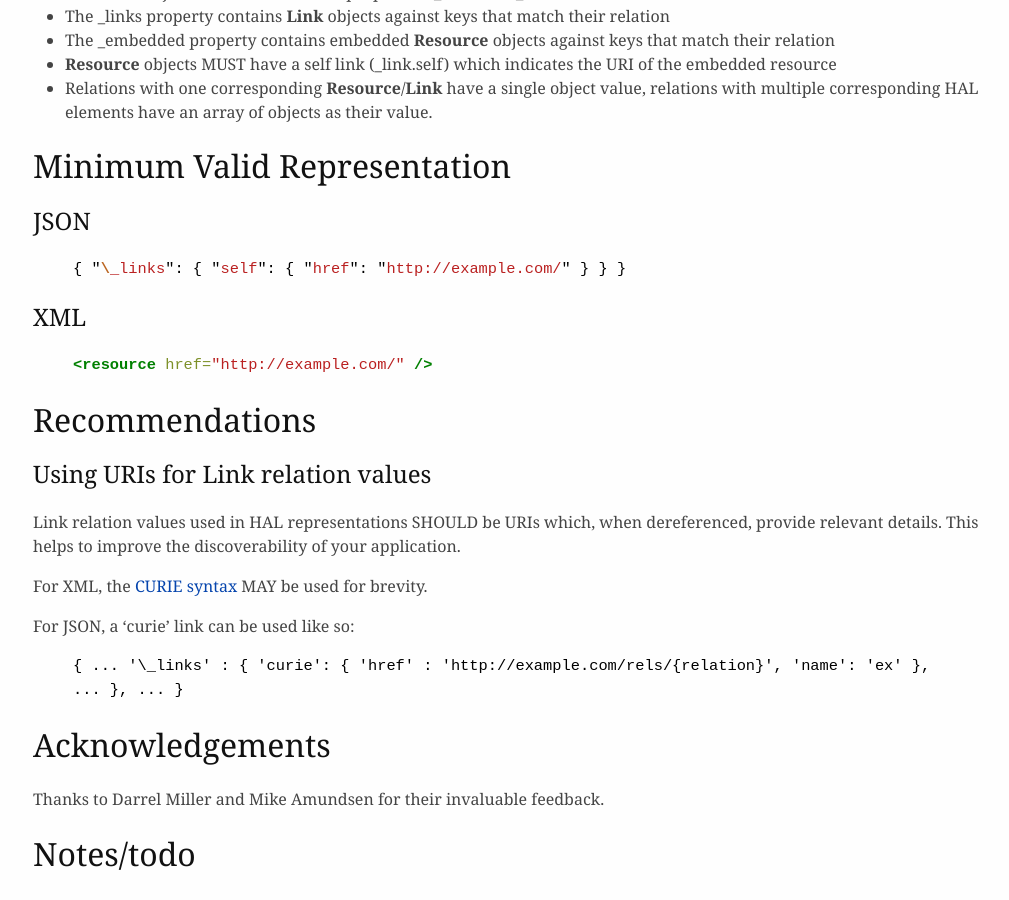
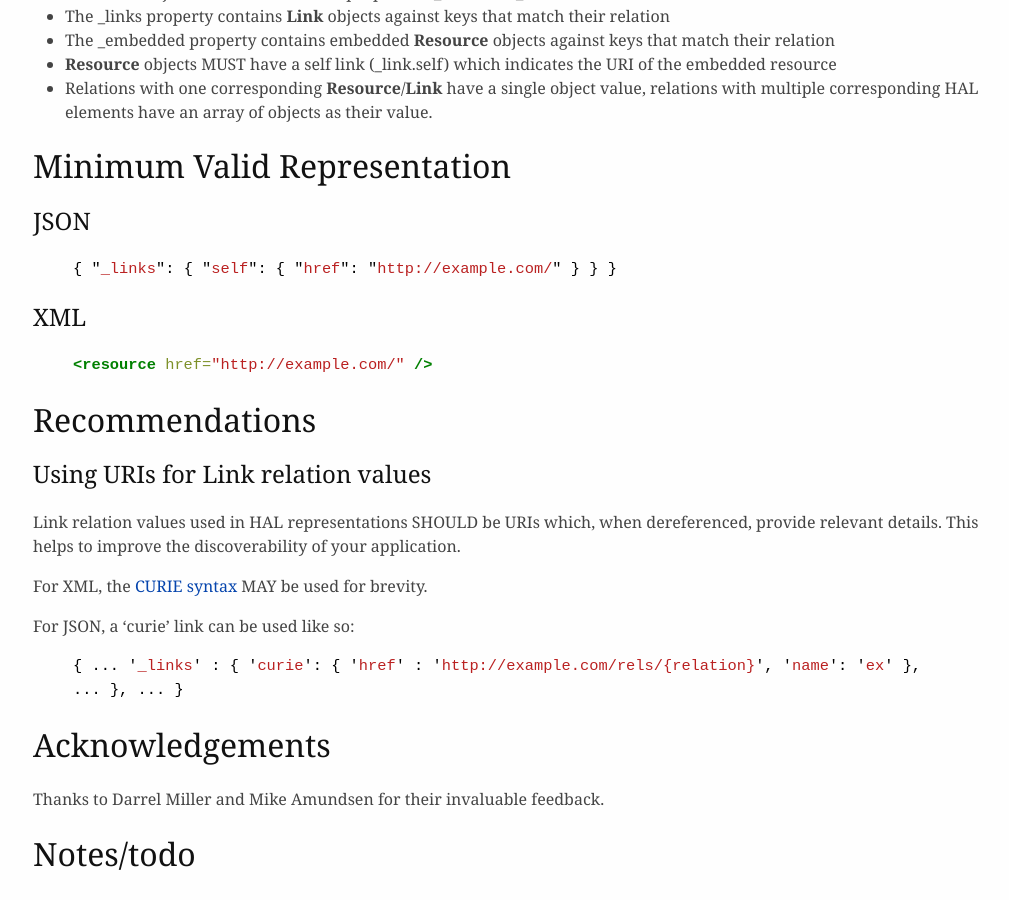
Before and after one commit to mikekelly/hal_specification, a Jekyll site: the page built from hal_specification.md, in a window 1280 px wide and 900 px high, scrolled down 6625 px. Shown: the whole window, without its empty margins (127-1136 px from the left). Built offline with Jekyll 4.4.1, drawn with Linux system fonts in a browser that asks for light colours; Markdown is read by kramdown in place of the engine named in the settings.

Commit message:
don't escape underscores in code snippets

```diff
--- a/hal_specification.md
+++ b/hal_specification.md
@@ -265,7 +265,7 @@ Further details on the JSON variant of HAL:
 
 ### JSON
 {% highlight javascript %}
-{ "\_links": { "self": { "href": "http://example.com/" } } }
+{ "_links": { "self": { "href": "http://example.com/" } } }
 {% endhighlight %}
 
 ### XML
@@ -283,8 +283,8 @@ For XML, the [CURIE syntax][10] MAY be used for brevity.
 
 For JSON, a 'curie' link can be used like so:
 
-{% highlight xml %}
-{ ... '\_links' : { 'curie': { 'href' : 'http://example.com/rels/{relation}', 'name': 'ex' }, ... }, ... }
+{% highlight javascript %}
+{ ... '_links' : { 'curie': { 'href' : 'http://example.com/rels/{relation}', 'name': 'ex' }, ... }, ... }
 {% endhighlight %}
 
 ## Acknowledgements
```
